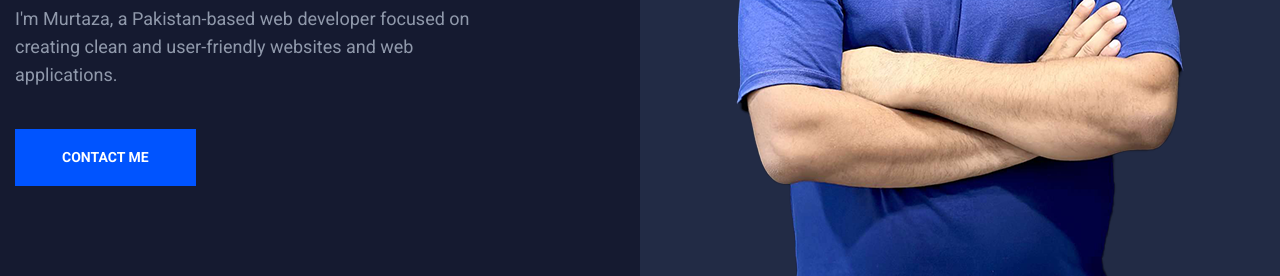
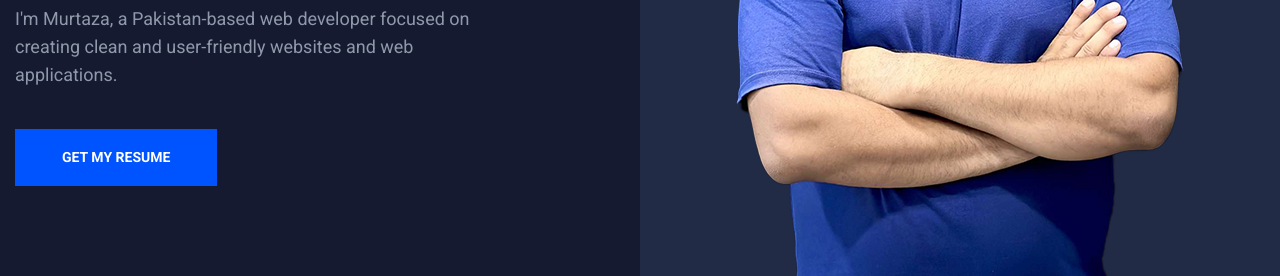
Before and after one commit to murtazaiplexdev/myportfolio, a plain HTML site: page index.html in a window 1280 px wide. Shown: the part 524-800 px from the top of the page. Drawn offline with nearby package versions, Linux system fonts and the light colour scheme; a web font is replaced by a local one.

Commit message:
changed the banner button of cv

```diff
--- a/index.html
+++ b/index.html
@@ -200,7 +200,7 @@
                   href="mailto:murtazabuttdev@gmail.com"
                   class="btn banner__btn wow fadeInUp"
                   data-wow-delay=".6s"
-                  >Contact me</a
+                  >Get My Resume</a
                 >
               </div>
             </div>
```
